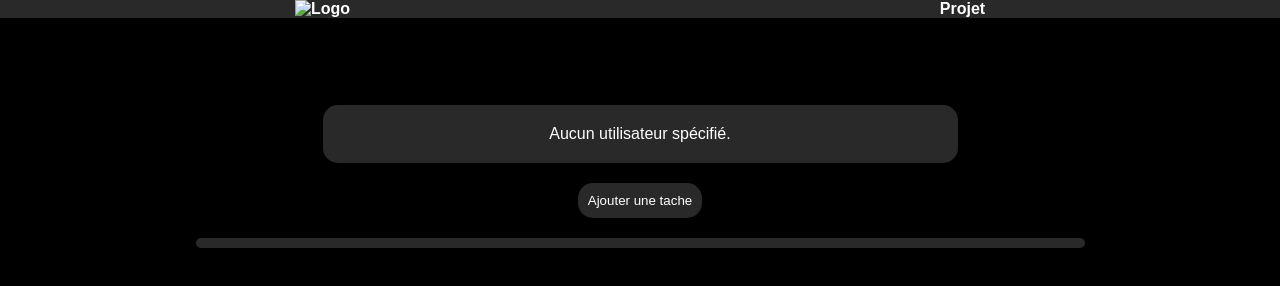
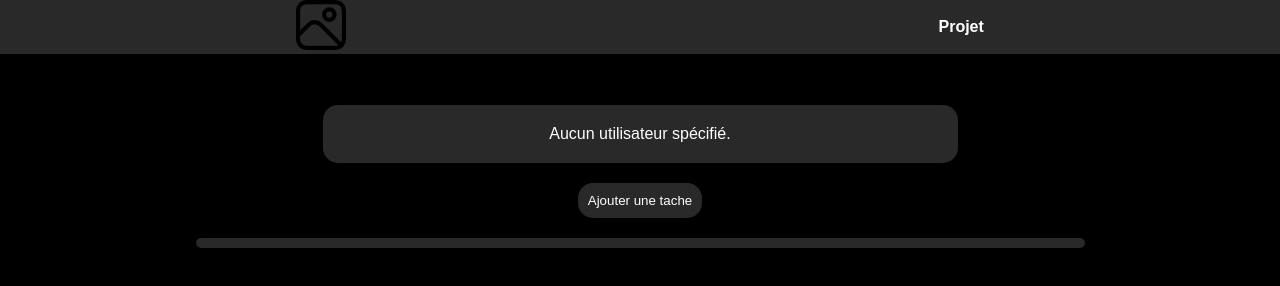
Before and after one commit to arca-bob/Projet, a plain HTML site: page user.html in a window 1280 px wide. Drawn offline with Linux system fonts and the light colour scheme.

Commit message:
Update user.html

```diff
--- a/user.html
+++ b/user.html
@@ -14,7 +14,7 @@
         <body>
             <header>
                 <nav>
-                    <a href="index.html"><img src="./Asset/image/picture.svg" alt="Logo" width="50px"/></a>
+                    <a href="index.html"><img src="../picture.svg" alt="Logo" width="50px"/></a>
                     <a href="index.html">Projet</a>
                 </nav>
             </header>
```
